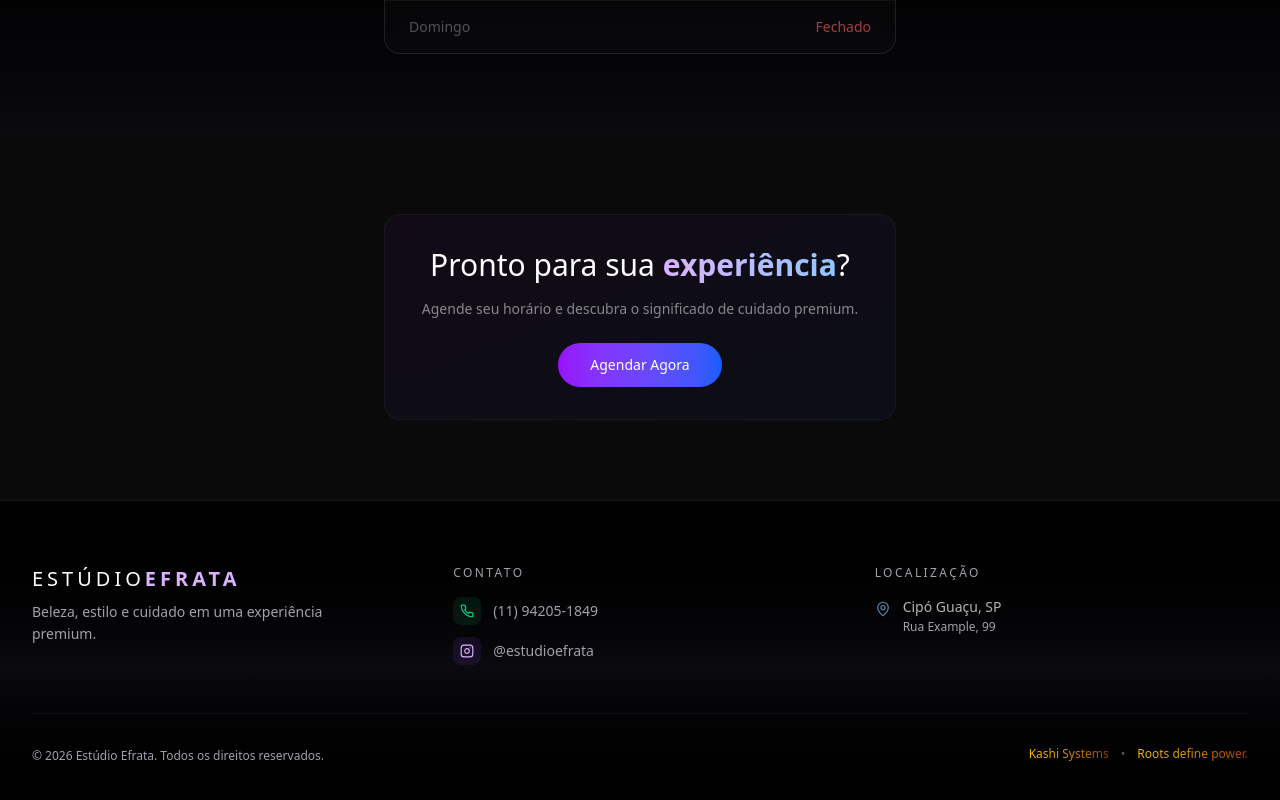
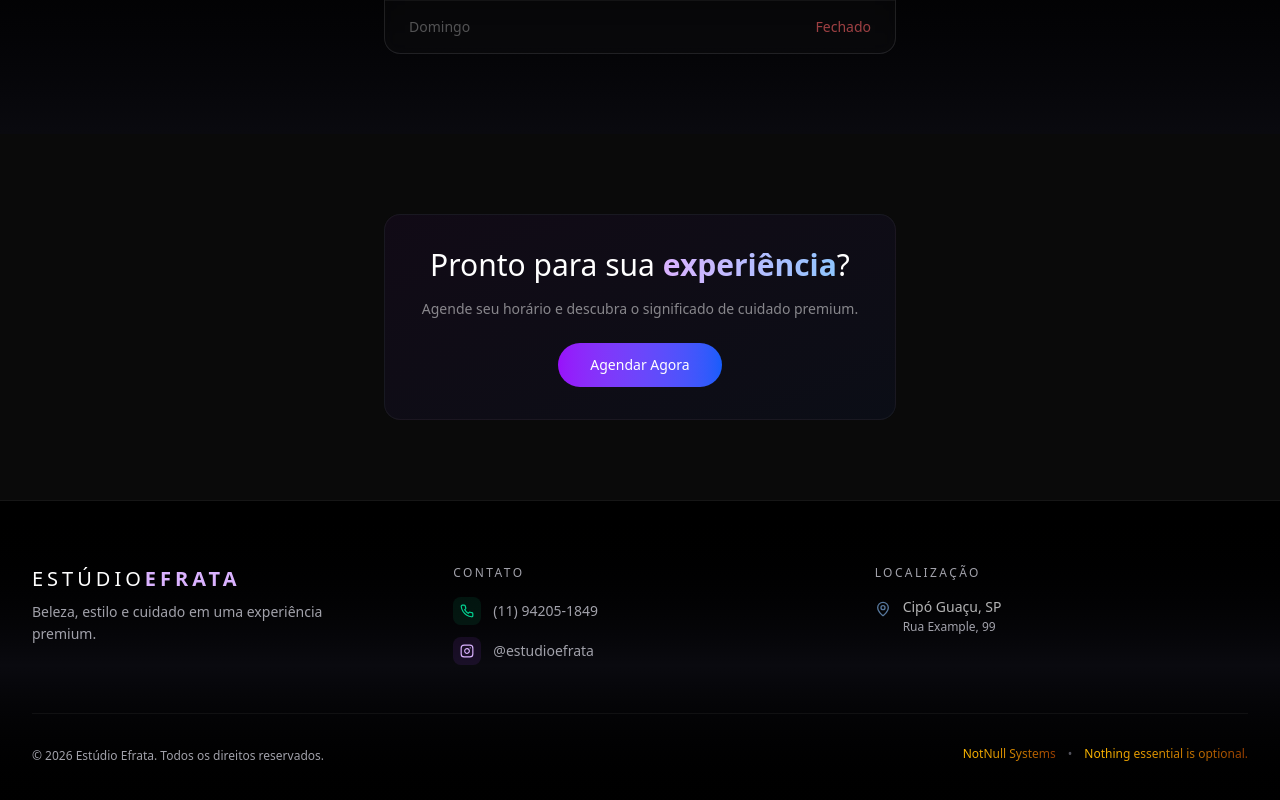
Before and after one commit to Dev-HideyukiTakahashi/estudio-efrata, a Next.js app: page / in a window 1280 px wide. Shown: the part 7771-8571 px from the top of the page. Built offline with nearby package versions, Linux system fonts and the light colour scheme; no server answers.

Commit message:
refatorando marca

```diff
--- a/src/app/layout.tsx
+++ b/src/app/layout.tsx
@@ -27,8 +27,8 @@ export const metadata: Metadata = {
     'estúdio de beleza Cipó Guaçu',
     'agendamento online salão',
   ],
-  authors: [{ name: 'Kashi Systems' }],
-  creator: 'Kashi Systems',
+  authors: [{ name: 'NotNull Systems' }],
+  creator: 'NotNull Systems',
   openGraph: {
     type: 'website',
     locale: 'pt_BR',
--- a/src/components/footer.tsx
+++ b/src/components/footer.tsx
@@ -79,28 +79,28 @@ export function Footer() {
         </div>
 
         {/* ========================================== */}
-        {/* 3. BARRA INFERIOR (KASHI SYSTEMS & PALETA) */}
+        {/* 3. BARRA INFERIOR (NotNull Systems & PALETA) */}
         {/* ========================================== */}
         <div className="pt-8 border-t border-white/5 flex flex-col sm:flex-row items-center justify-between gap-4">
           <p className="text-xs text-[#a1a1aa]">
             &copy; {new Date().getFullYear()} Estúdio Efrata. Todos os direitos reservados.
           </p>
 
-          {/* Assinatura Kashi */}
+          {/* Assinatura NotNull Systems */}
           <a
-            href="https://kashi.com"
+            href="https://notnullsystems.com"
             target="_blank"
             rel="noopener noreferrer"
             className="group relative inline-flex items-center gap-3 text-xs pb-1 cursor-pointer hover:brightness-125"
           >
             <span className="bg-linear-to-r from-amber-400 via-yellow-600 to-amber-800 bg-clip-text text-transparent font-medium ">
-              Kashi Systems
+              NotNull Systems
             </span>
 
             <span className="text-zinc-600">•</span>
 
             <span className="bg-linear-to-r from-amber-400 via-yellow-600   to-amber-800 bg-clip-text text-transparent font-medium">
-              Roots define power.
+              Nothing essential is optional.
             </span>
 
             {/* Linha de sublinhado no hover */}
```
